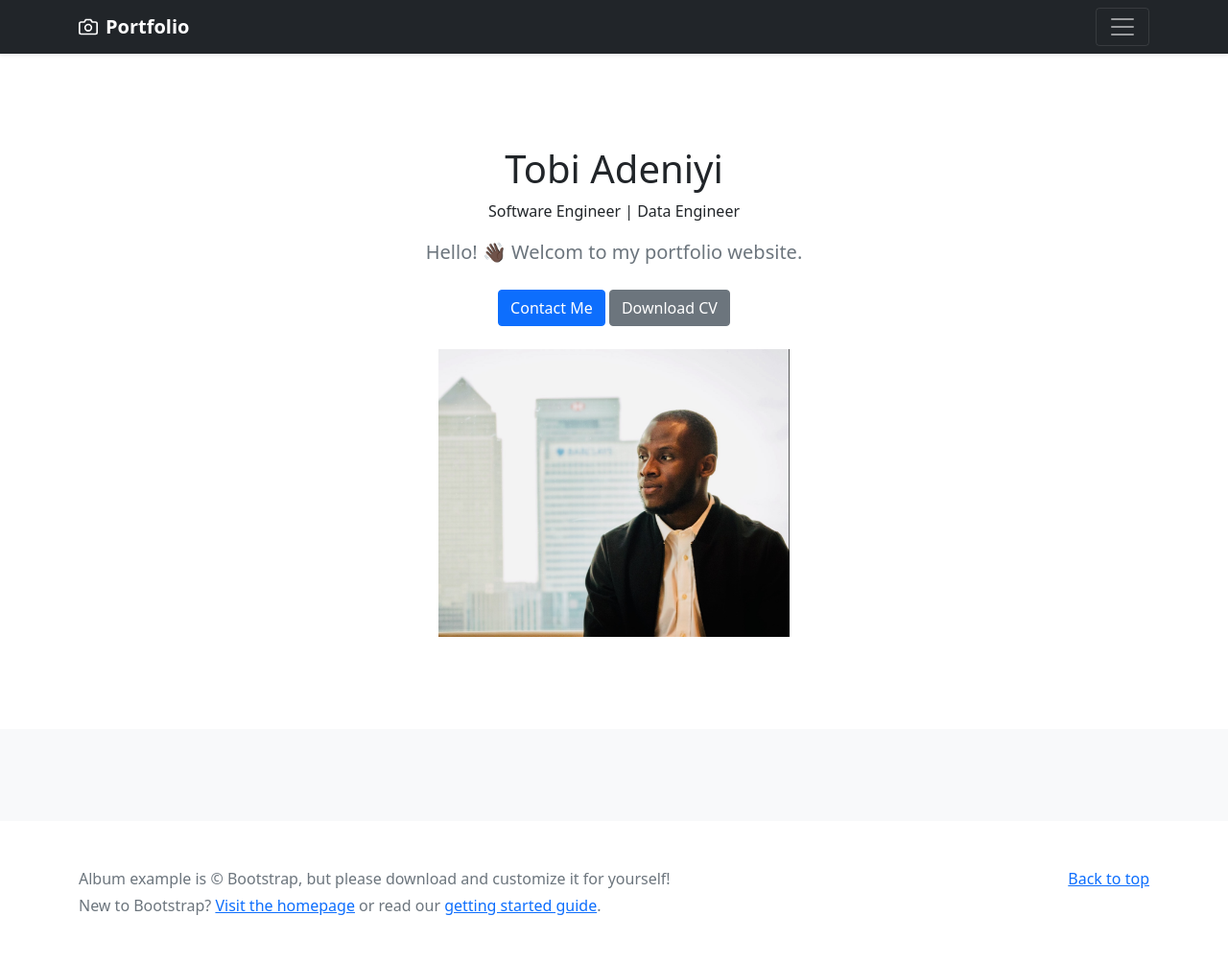
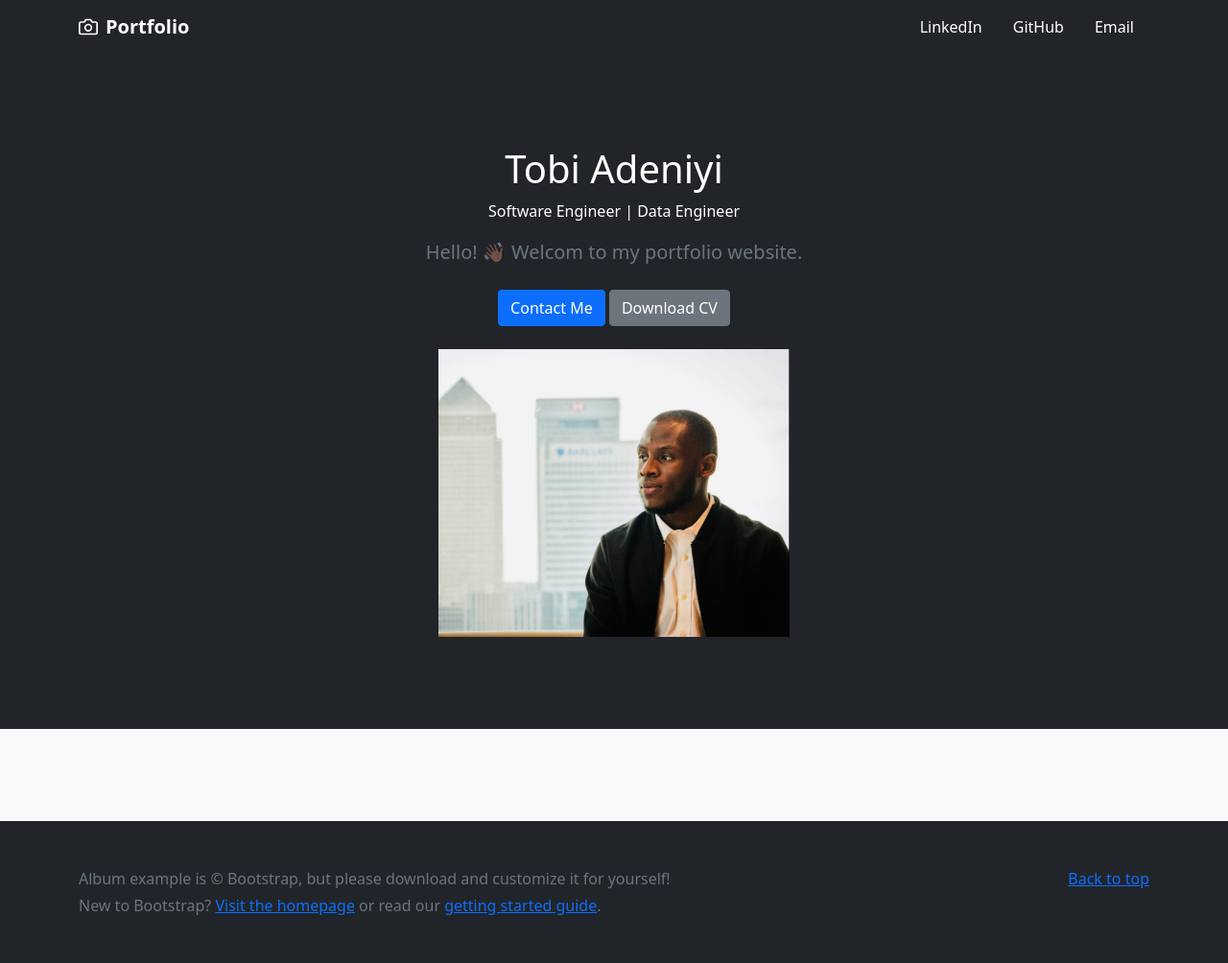
Before and after one commit to TobiAdeniyi/django-portfolio-website, a Django app: page / in a window 1280 px wide. Shown: the whole page at 96% size. Run offline with Django 3.2, Linux system fonts and the light colour scheme; data that the repository does not hold is empty; some libraries are stand-ins or nearby versions.

Commit message:
FEAT: Dark mode

```diff
--- a/jobs/templates/jobs/home.html
+++ b/jobs/templates/jobs/home.html
@@ -47,27 +47,13 @@
 
 </head>
 
-<body>
+<body class="bg-dark">
 
 
   <!-- HEADER -->
-  <header>
+  <header class="mb-auto">
     <div class="collapse bg-dark" id="navbarHeader">
       <div class="container">
-        <div class="row">
-          <div class="col-sm-8 col-md-7 py-4">
-            <h4 class="text-white">About</h4>
-            <p class="text-muted">Hello, welcome to my portfolio page.</p>
-          </div>
-          <div class="col-sm-4 offset-md-1 py-4">
-            <h4 class="text-white">Contact</h4>
-            <ul class="list-unstyled">
-              <li><a href="https://www.linkedin.com/in/tobiloba-adeniyi/" class="text-white">LinkedIn</a></li>
-              <li><a href="https://github.com/TobiAdeniyi" class="text-white">GitHub</a></li>
-              <li><a href="mailto:adeniyisoftware+Portfolio@gmail.com" class="text-white">Email</a></li>
-            </ul>
-          </div>
-        </div>
       </div>
     </div>
     <div class="navbar navbar-dark bg-dark shadow-sm">
@@ -81,10 +67,13 @@
           </svg>
           <strong>Portfolio</strong>
         </a>
-        <button class="navbar-toggler" type="button" data-bs-toggle="collapse" data-bs-target="#navbarHeader"
-          aria-controls="navbarHeader" aria-expanded="false" aria-label="Toggle navigation">
-          <span class="navbar-toggler-icon"></span>
-        </button>
+        <div class="row">
+            <nav class="nav nav-masthead justify-content-center float-md-end">
+              <a class="nav-link text-white" href="https://www.linkedin.com/in/tobiloba-adeniyi/">LinkedIn</a>
+              <a class="nav-link text-white" href="https://github.com/TobiAdeniyi">GitHub</a>
+              <a class="nav-link text-white" href="mailto:adeniyisoftware+Portfolio@gmail.com">Email</a>
+            </nav>
+        </div>
       </div>
     </div>
   </header>
@@ -97,8 +86,8 @@
     <section class="py-5 text-center container">
       <div class="row py-lg-5">
         <div class="col-lg-6 col-md-8 mx-auto">
-          <h1 class="fw-light">Tobi Adeniyi</h1>
-          <p>Software Engineer | Data Engineer</p>
+          <h1 class="text-white fw-light">Tobi Adeniyi</h1>
+          <p class="text-white">Software Engineer | Data Engineer</p>
           <p class="lead text-muted">Hello! &#128075;&#127999; Welcom to my portfolio website.</p>
           <p>
             <a href="mailto:AdeniyiSoftware+Portfolio@gmail.com" class="btn btn-primary my-2">Contact Me</a>
```
